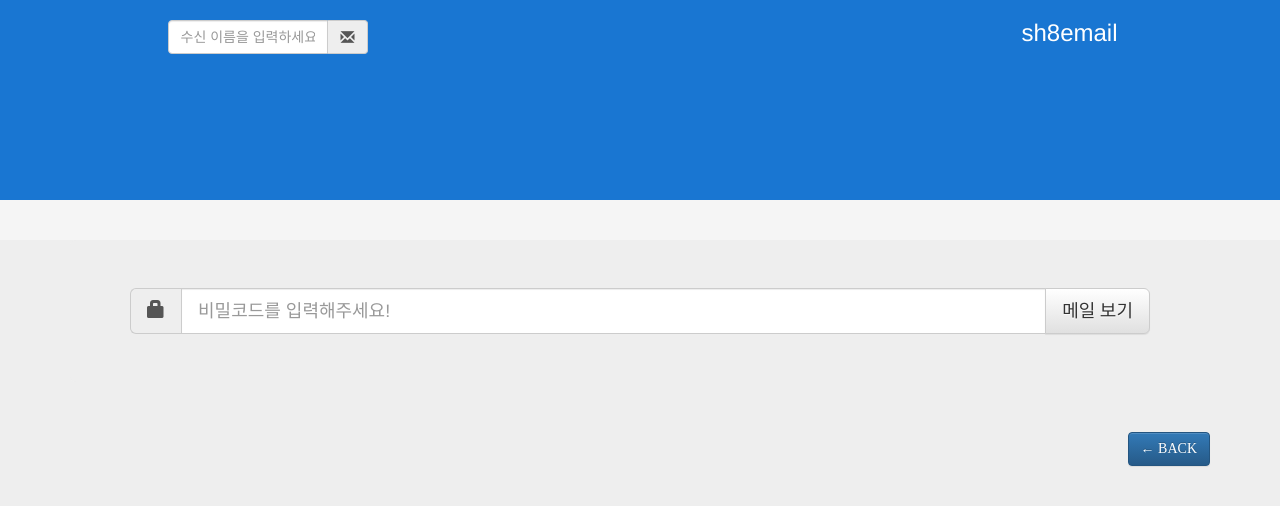
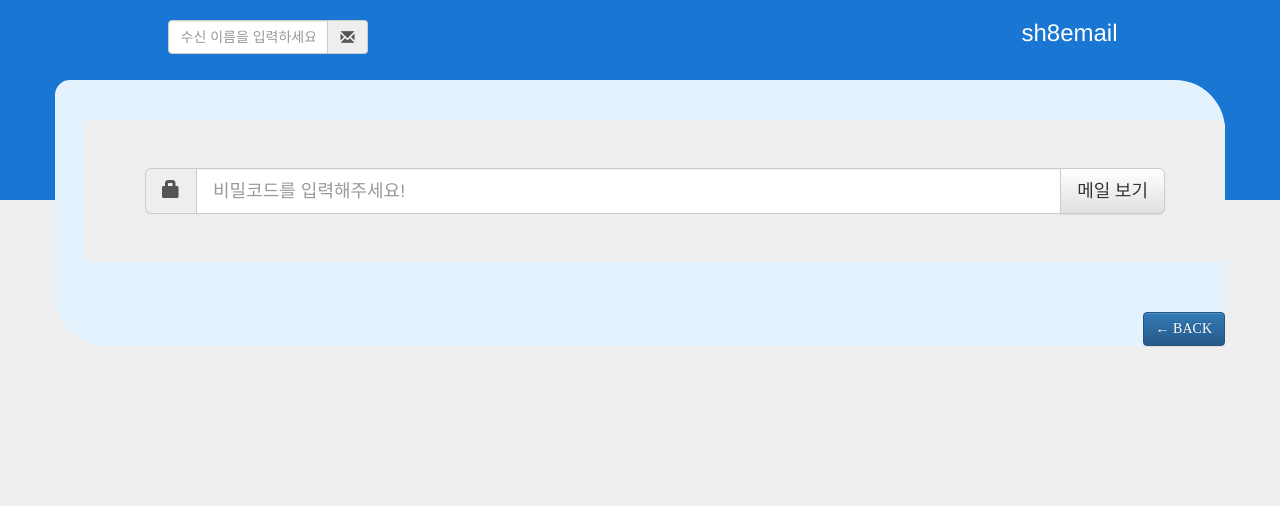
Before and after one commit to triplepy/sh8email-django, a Django app: template front/templates/front/secretcode_form.html in a window 1280 px wide. Shown: the top 506 px of the page. Run offline with Django 3.2, Linux system fonts and the light colour scheme; the template is opened without the code that fills it, so the values that code supplies are empty; parts of the project's set-up code (start-up, migrations or seed data) failed here and were passed over; some libraries are stand-ins or nearby versions.

Commit message:
update frontend

```diff
--- a/front/static/front/bootstrap/css/bootstrap-custom.css
+++ b/front/static/front/bootstrap/css/bootstrap-custom.css
@@ -37,6 +37,7 @@ div.sh8email-content{
   top: -120px;
   background-color: #E3F2FD;
   border-radius: 15px 50px;
+
 }
 
 div.nomail {
--- a/front/static/front/detail.css
+++ b/front/static/front/detail.css
@@ -12,7 +12,6 @@ legend{
 }
 
 .title {
-    background-color:whitesmoke;
     text-align:center;
     align-items: center;
 }
--- a/front/templates/front/base.html
+++ b/front/templates/front/base.html
@@ -57,8 +57,10 @@
     </div>
   </div>
 </div>
+  <div class="container sh8email-content">
     {% block content %}
     {% endblock %}
+  </div>
 </body>
 
 </html>
--- a/front/templates/front/list.html
+++ b/front/templates/front/list.html
@@ -2,7 +2,7 @@
 
 
 {% block content %}
-  <div class="container sh8email-content">
+
     <div class="row">
         <div class="list-group">
         {% if not recipient %}
@@ -34,5 +34,5 @@
         {% endif %}
         </div>
     </div>
-  </div>
+
 {% endblock %}
```
Also changed, not shown: front/templates/front/detail.html (indentation only).
